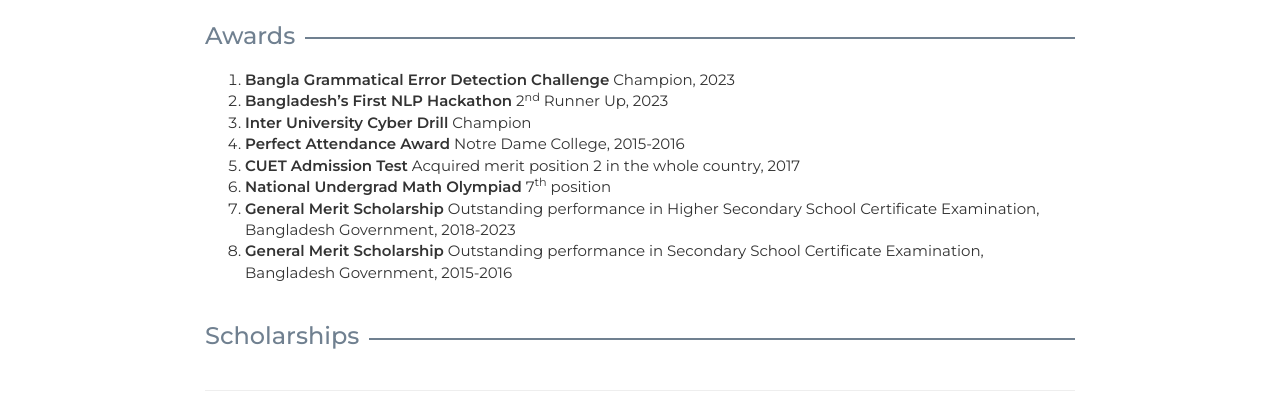
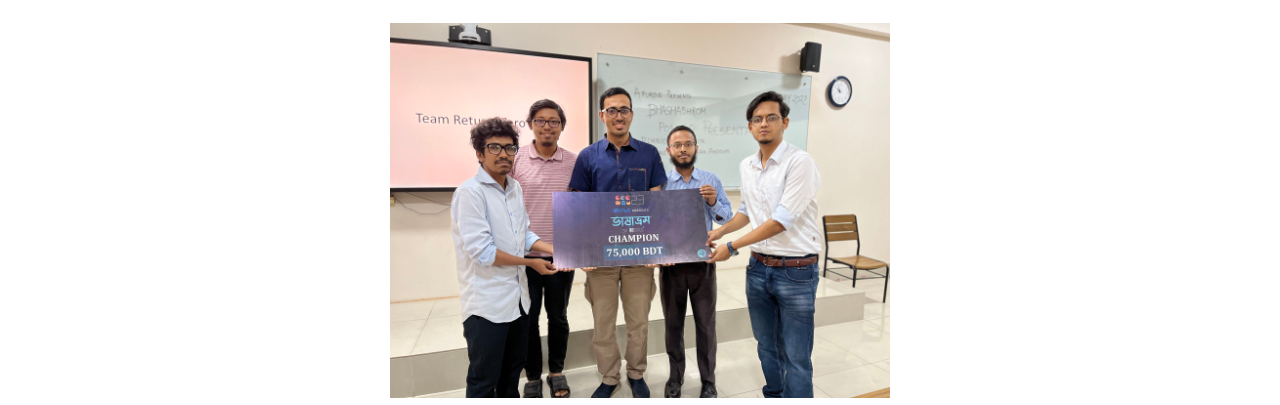
Before and after one commit to ridwanultanvir/ridwanultanvir.github.io, a plain HTML site: page achievement.html in a window 1280 px wide. Shown: the part 224-629 px from the top of the page. Drawn offline with nearby package versions, Linux system fonts and the light colour scheme; some icons are missing.

Commit message:
update image

```diff
--- a/achievement.html
+++ b/achievement.html
@@ -87,6 +87,10 @@
  <div class="col-sm-12">
  <h1>Achievements</h1>
 
+        <div style="text-align: center;">
+            <img src="img\bhashabhrom_champion.jpg" alt="Bengal AI Research Grant" style="width:100%;max-width:500px;margin-bottom:20px;">
+
+        </div>
         <h3 class="push-down-4">
             <span>Awards</span>
         </h3>
@@ -129,9 +133,9 @@
             </li> -->
         </ol>
 
-        <h3 class="push-down-4">
+        <!-- <h3 class="push-down-4">
             <span>Scholarships</span>
-        </h3>
+        </h3> -->
         <!-- <ol>
             <li>
             <b>Reserarch Grant</b> BDT 81000 from RISE‑(Research and Innovation Center for Science and Engineering) for best undergraduate Thesis, 2022
```
Also changed, not shown: research.html (+1 -1 lines).
